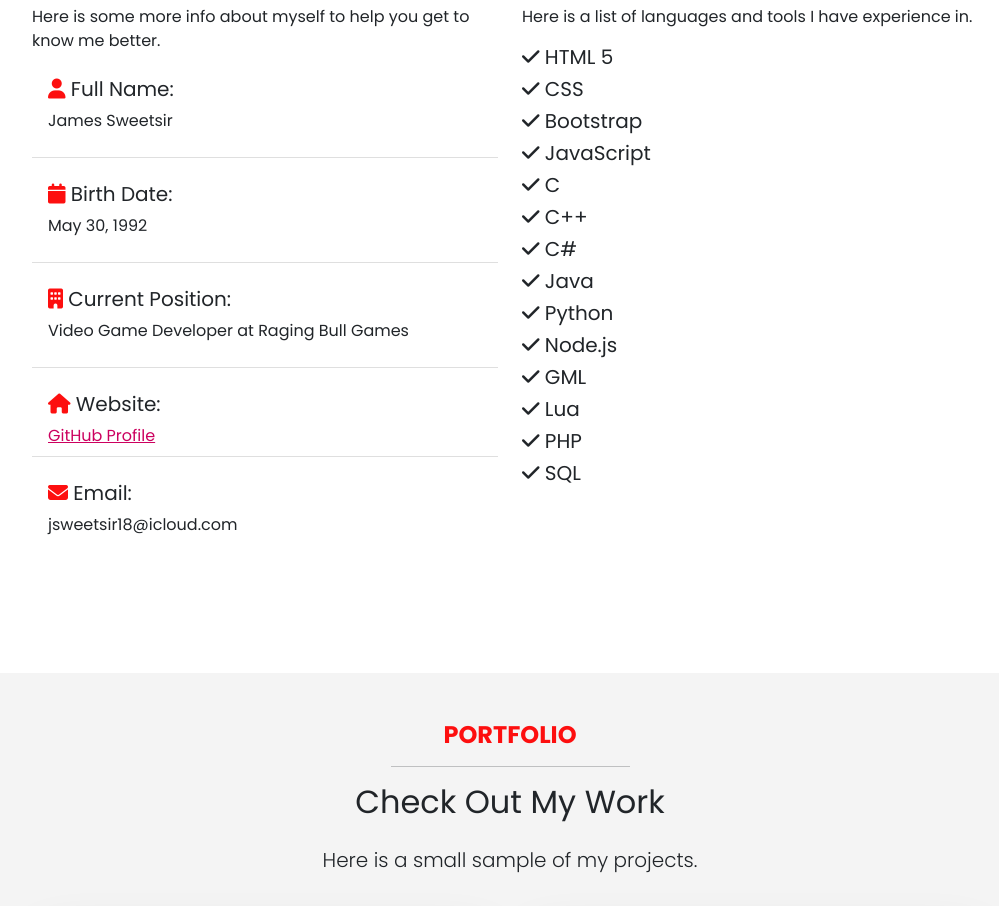
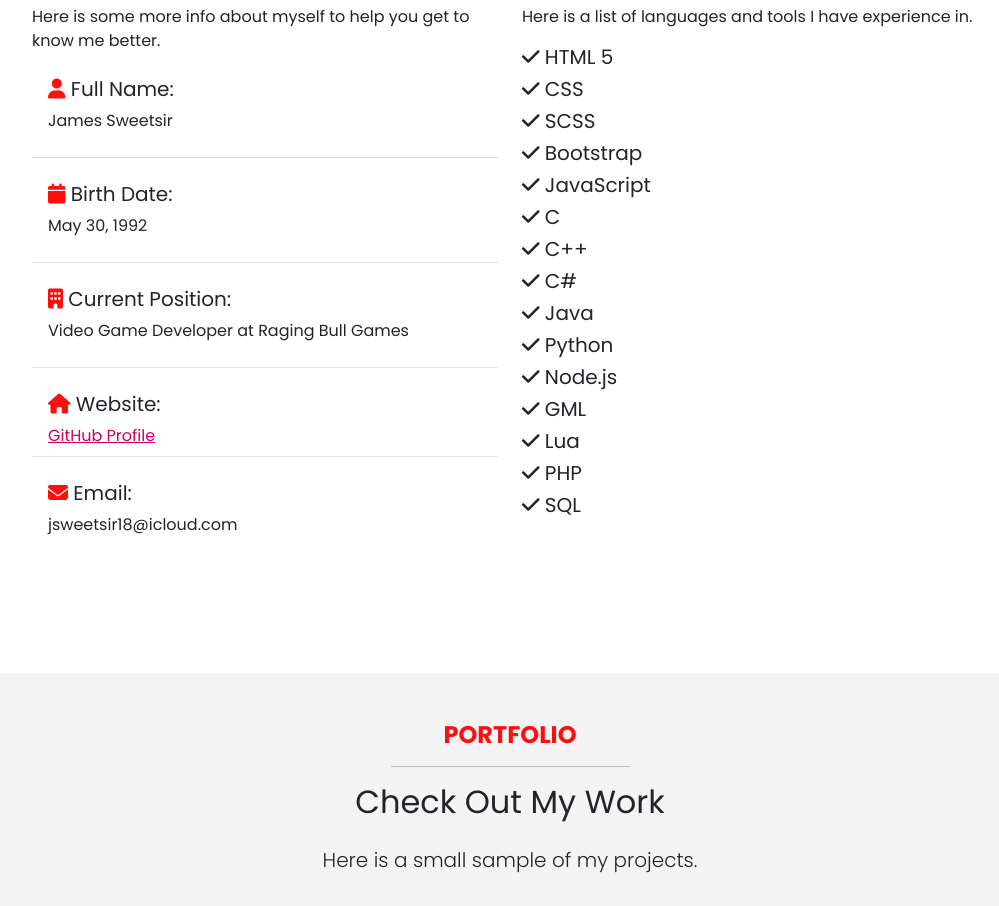
Before and after one commit to LoadedGuns/Resume-Website, a website: page index.html in a window 1280 px wide. Shown: the part 1499-2405 px from the top of the page, without its empty margins (130-1129 px from the left). Drawn offline with Linux system fonts and the light colour scheme.

Commit message:
Update index.html

```diff
--- a/index.html
+++ b/index.html
@@ -145,6 +145,7 @@
 						</p>
 						<h5><i class="fas fa-check"></i> HTML 5</h5>
 						<h5><i class="fas fa-check"></i> CSS</h5>
+						<h5><i class="fas fa-check"></i> SCSS</h5>
 						<h5><i class="fas fa-check"></i> Bootstrap</h5>
 						<h5><i class="fas fa-check"></i> JavaScript</h5>
 						<h5><i class="fas fa-check"></i> C</h5>
```
